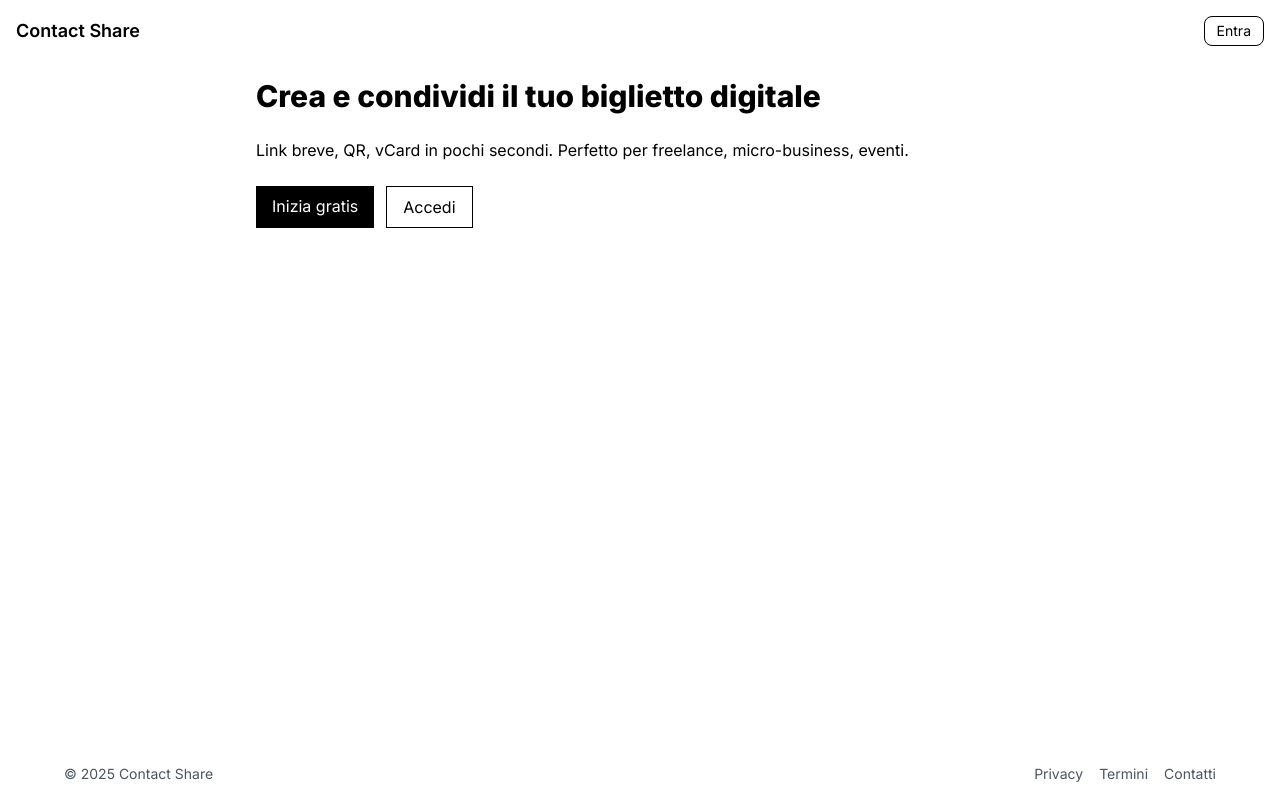
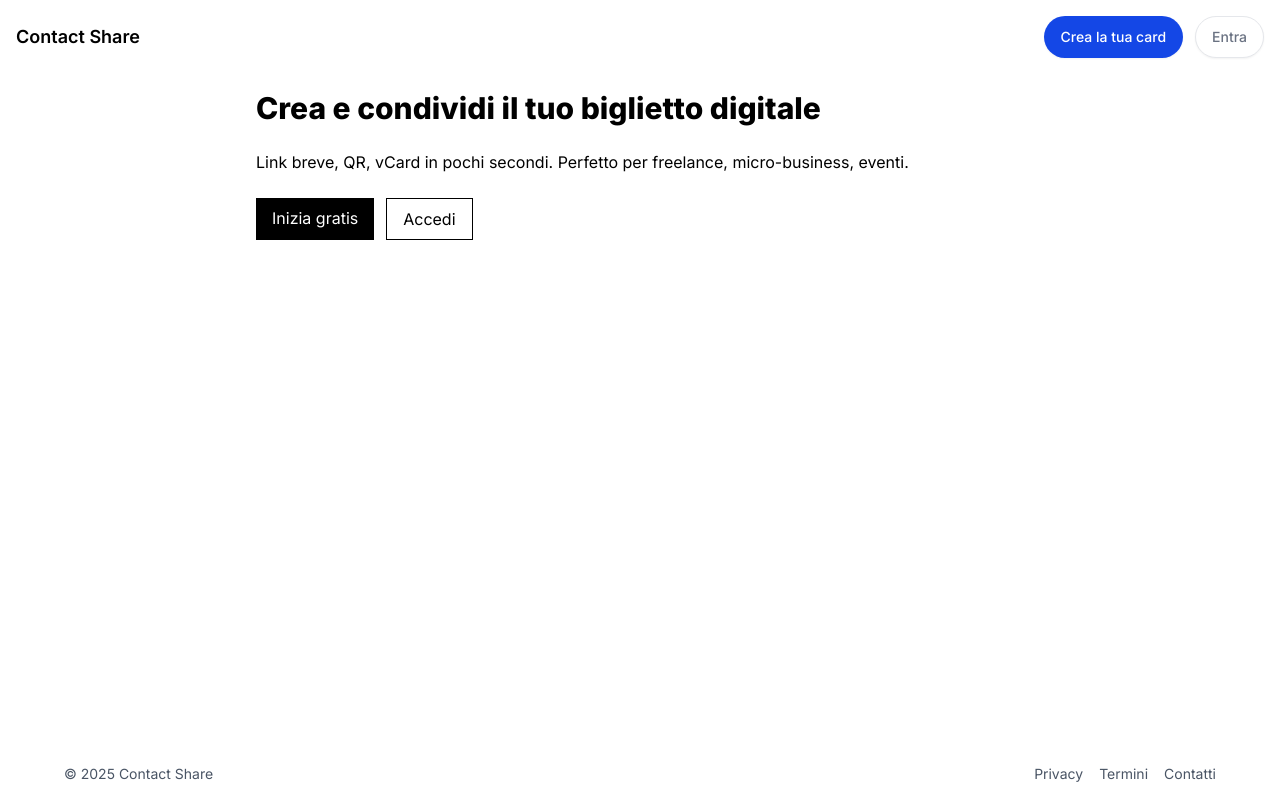
Before and after one commit to Lowell130/contact-share-app, a Nuxt app in the folder frontend/: page / in a window 1280 px wide. Built offline with nearby package versions, Linux system fonts and the light colour scheme.

Commit message:
button added

```diff
--- a/frontend/components/AppHeader.vue
+++ b/frontend/components/AppHeader.vue
@@ -20,8 +20,13 @@
       </template>
       <template v-else>
         <NuxtLink
+          to="/register"
+class="text-white bg-brand box-border border border-transparent hover:bg-brand-strong focus:ring-4 focus:ring-brand-medium shadow-xs font-medium leading-5 rounded-full text-sm px-4 py-2.5 focus:outline-none"        >
+          Crea la tua card
+        </NuxtLink>
+        <NuxtLink
           to="/login"
-          class="px-3 py-1 border rounded text-sm hover:bg-gray-100"
+          class="text-body bg-neutral-primary-soft border border-default hover:bg-neutral-secondary-medium hover:text-heading focus:ring-4 focus:ring-neutral-tertiary-soft shadow-xs font-medium leading-5 rounded-full text-sm px-4 py-2.5 focus:outline-none"
         >
           Entra
         </NuxtLink>
```
